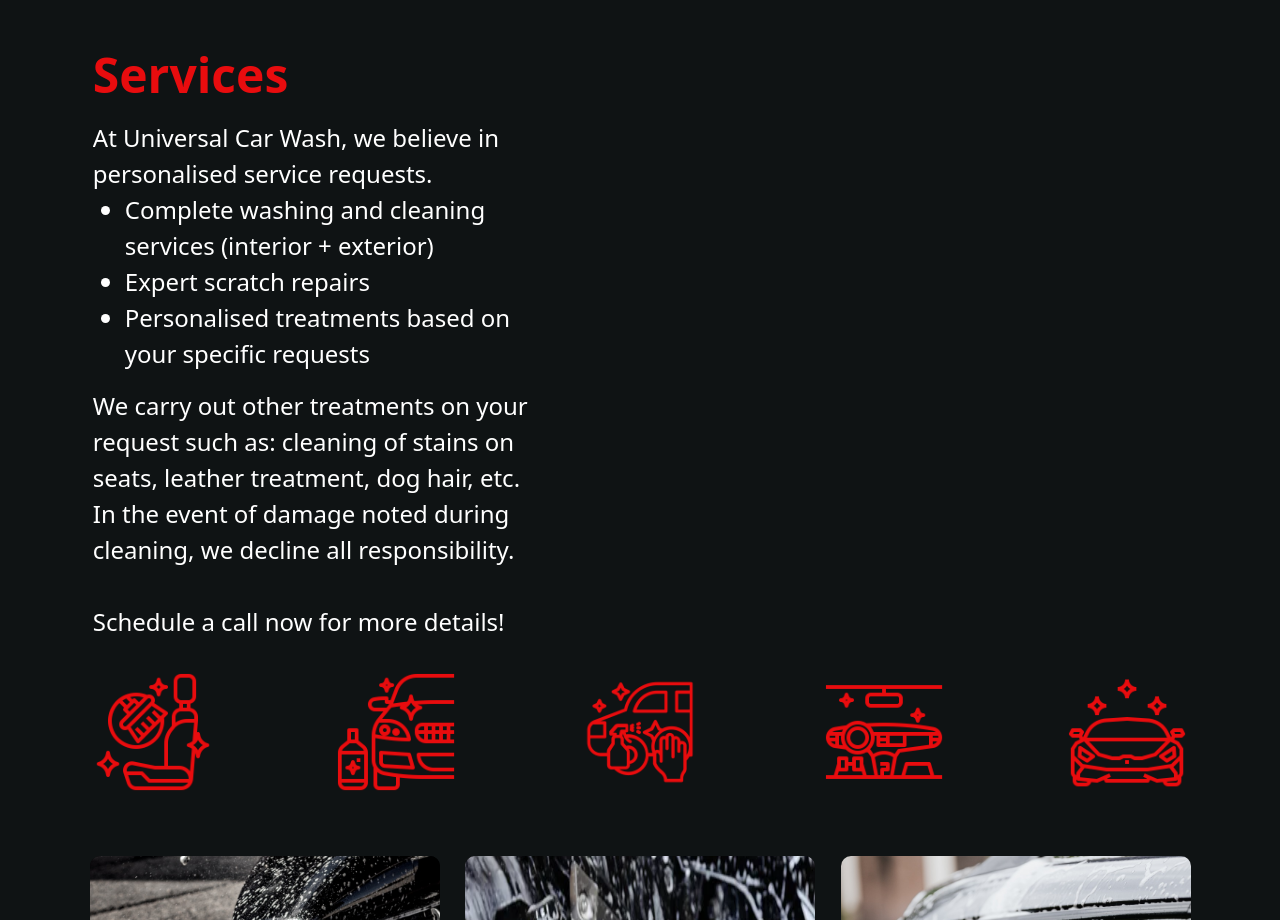
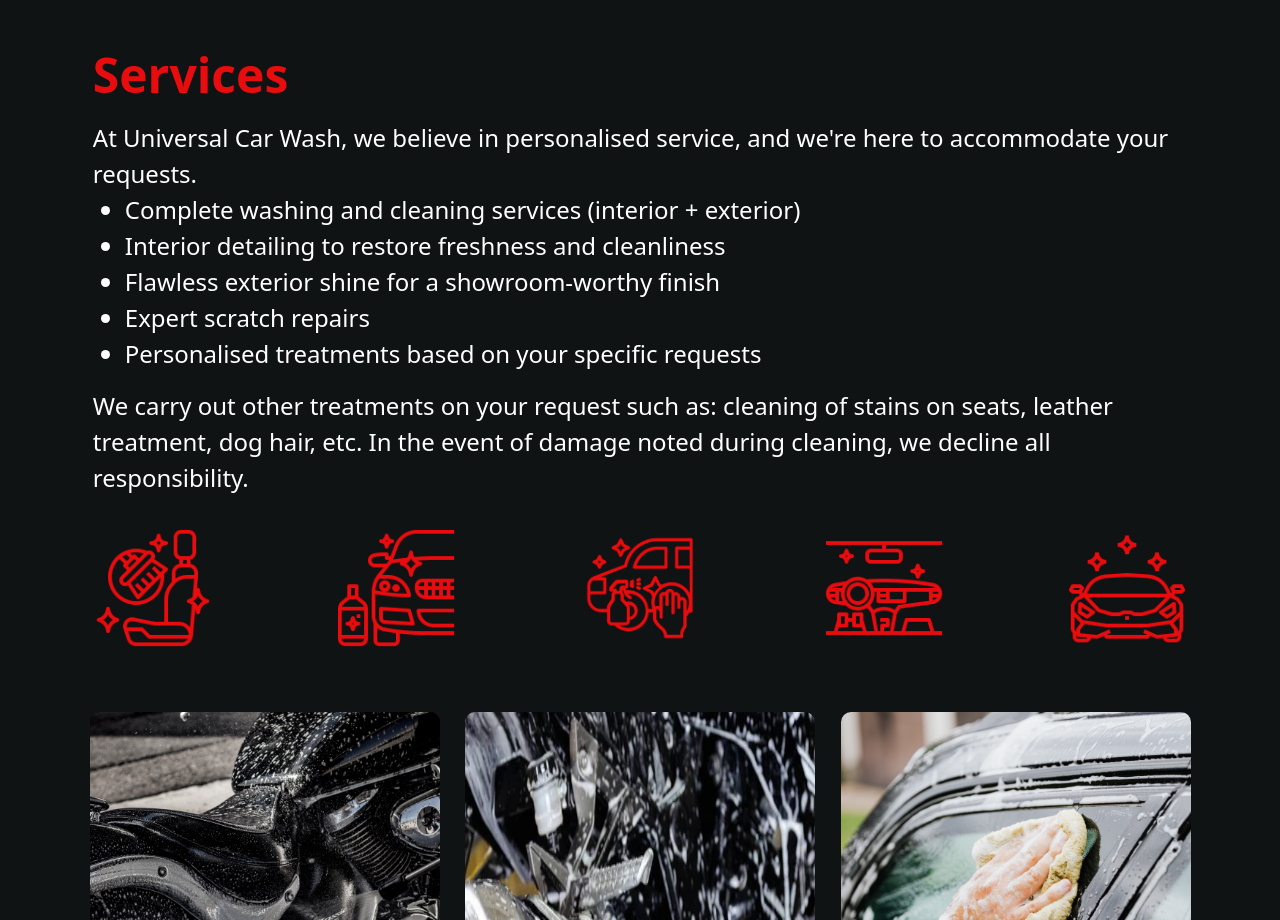
Before and after one commit to Tri-Unityy/universal-carwash, a React (Vite) app: page / in a window 1280 px wide. Shown: the part 1400-2320 px from the top of the page. Built offline with nearby package versions, Linux system fonts and the light colour scheme; a web font is replaced by a local one.

Commit message:
add service content

```diff
--- a/src/assets/style/homeElements.jsx
+++ b/src/assets/style/homeElements.jsx
@@ -565,8 +565,8 @@ export const ServicesParagraphContainer = styled.div`
   display: flex;
   flex-direction: column;
   justify-content: left;
-  align-items: flex-start;
-  width: 40%;
+  align-items: center;
+  width: 100%;
   height: 70%;
   background-color: transparent;
   @media screen and (max-width: 769px) {
--- a/src/components/Services.jsx
+++ b/src/components/Services.jsx
@@ -45,17 +45,40 @@ const Services = () => {
         <ServicesParagraphContainer>
           <SectionParagraph $mode="services">
             <motion.p variants={fadeIn("", "", 0.1, 1)}>
-              At Universal Car Wash, we believe in personalised service requests.
+              At Universal Car Wash, we believe in personalised service, and we're here to accommodate your requests.
               <ul>
                 <li>Complete washing and cleaning services (interior + exterior)</li>
+                <li>Interior detailing to restore freshness and cleanliness</li>
+                <li>Flawless exterior shine for a showroom-worthy finish</li>
                 <li>Expert scratch repairs</li>
                 <li>Personalised treatments based on your specific requests</li>
               </ul>
-              We carry out other treatments on your request such as: cleaning of stains on seats, leather treatment, dog hair, etc. In the event of damage noted during cleaning, we decline all responsibility.
-              <br/><br/>Schedule a call now for more details!
+              We carry out other treatments on your request such as: cleaning of stains on seats, leather treatment, dog hair, etc.
+              In the event of damage noted during cleaning, we decline all responsibility.<br/>
             </motion.p>
           </SectionParagraph>
         </ServicesParagraphContainer>
+        {/* <ServicesParagraphContainer>
+          <SectionParagraph $mode="services">
+            <motion.p variants={fadeIn("", "", 0.1, 1)}>
+              <ul>
+                <li>Complete washing and cleaning services (interior + exterior)</li>
+                <li>Interior detailing to restore freshness and cleanliness</li>
+                <li>Flawless exterior shine for a showroom-worthy finish</li>
+                <li>Expert scratch repairs</li>
+                <li>Personalised treatments based on your specific requests</li>
+              </ul>
+            </motion.p>
+          </SectionParagraph>
+        </ServicesParagraphContainer>
+        <ServicesParagraphContainer>
+          <SectionParagraph $mode="services">
+            <motion.p variants={fadeIn("", "", 0.1, 1)}>
+              We carry out other treatments on your request such as: cleaning of stains on seats, leather treatment, dog hair, etc.
+              In the event of damage noted during cleaning, we decline all responsibility.<br/>
+            </motion.p>
+          </SectionParagraph>
+        </ServicesParagraphContainer> */}
         <ServicesImageContainer>
           {/* <ServicesImage src={service1} />
           <ServicesImage src={service2} />
```
